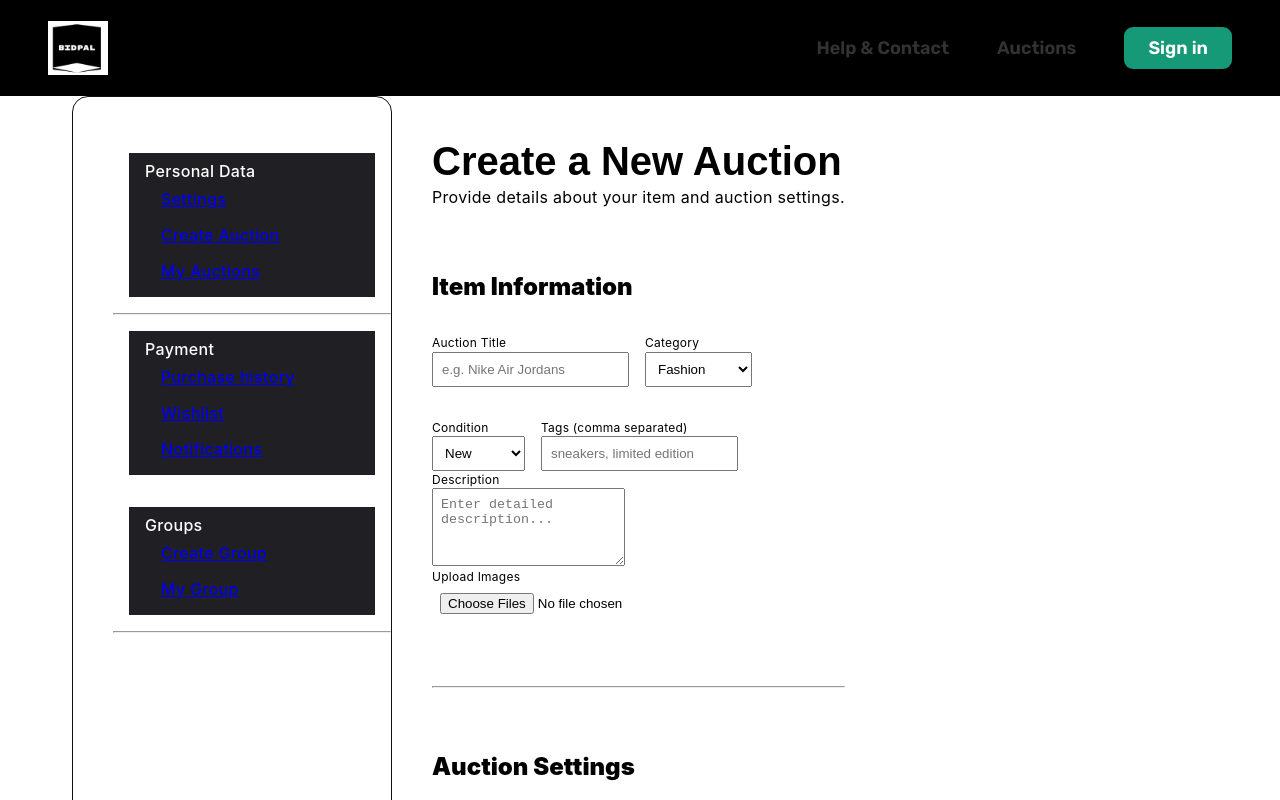
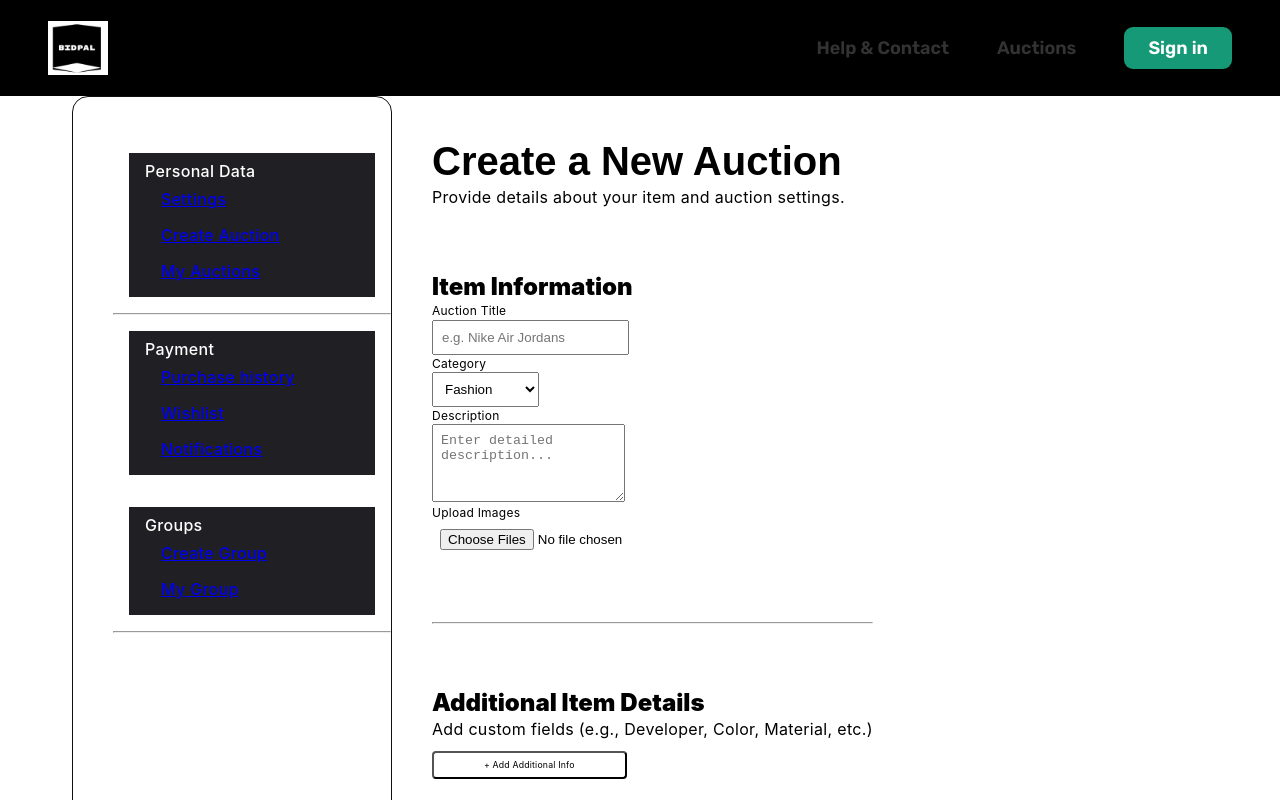
Before and after one commit to 1210692-OmarHarb/bidpal, a React (Create React App) app: page /auctionpage in a window 1280 px wide. Shown: the top 800 px of the page. Built offline with nearby package versions, Linux system fonts and the light colour scheme.

Commit message:
newchangesAuctioncreation

```diff
--- a/src/pages/User/AuctionPage.js
+++ b/src/pages/User/AuctionPage.js
@@ -1,4 +1,4 @@
-import React from "react";
+import React, { useState } from "react";
 import { Link } from "react-router-dom";
 
 import "../../styles/general.css";
@@ -8,6 +8,17 @@ import Navigation from "../../components/Navigation";
 import Footer from "../../components/Footer";
 
 function AuctionPage() {
+  const [extraFields, setExtraFields] = useState([]);
+
+  const addField = () => {
+    setExtraFields([...extraFields, { name: "", description: "" }]);
+  };
+
+  const handleFieldChange = (index, field, value) => {
+    const newFields = [...extraFields];
+    newFields[index][field] = value;
+    setExtraFields(newFields);
+  };
   return (
     <>
       <Navigation />
@@ -67,7 +78,6 @@ function AuctionPage() {
 
                 <div className="acc-box">
                   <h4 className="acc-info-title">Item Information</h4>
-                  <div className="acc-box-container">
                   <div className="acc-box-container-item">
                     <label className="ledit2">Auction Title</label>
                     <input
@@ -85,6 +95,74 @@ function AuctionPage() {
                       <option>Other</option>
                     </select>
                   </div>
+                  {/* Description */}
+                  <div className="acc-box-container-item">
+                    <label className="ledit2">Description</label>
+                    <textarea
+                      className="input11"
+                      rows="4"
+                      placeholder="Enter detailed description..."
+                    />
+                  </div>
+
+                  <div className="acc-box-container-item">
+                    <label className="ledit2">Upload Images</label>
+                    <input className="input11" type="file" multiple />
+                  </div>
+
+                  <hr className="devider" />
+
+                  {/* Additional Item Details */}
+                  <div className="acc-box">
+                    <h4 className="acc-info-title">Additional Item Details</h4>
+                    <p className="personal-view-descreption">
+                      Add custom fields (e.g., Developer, Color, Material, etc.)
+                    </p>
+
+                    {extraFields.map((field, index) => (
+                      <div
+                        key={index}
+                        className="acc-box-container extra-field-box"
+                      >
+                        <input
+                          className="input11"
+                          type="text"
+                          placeholder="Info Name (e.g., Developer)"
+                          value={field.name}
+                          onChange={(e) =>
+                            handleFieldChange(index, "name", e.target.value)
+                          }
+                        />
+                        <input
+                          className="input11"
+                          type="text"
+                          placeholder="Description (e.g., Rogue Factor)"
+                          value={field.description}
+                          onChange={(e) =>
+                            handleFieldChange(
+                              index,
+                              "description",
+                              e.target.value
+                            )
+                          }
+                        />
+                      </div>
+                    ))}
+
+                    <button
+                      type="button"
+                      onClick={addField}
+                      className="btn1"
+                      style={{ marginTop: "1rem" }}
+                    >
+                      + Add Additional Info
+                    </button>
+                  </div>
+                  <hr className="devider" />
+
+                  {/* Features (checkboxes) */}
+                  <div className="acc-box">
+                    <h4 className="acc-info-title">Item Features</h4>
                   </div>
 
                   <div className="acc-box-container">
@@ -106,20 +184,6 @@ function AuctionPage() {
                         placeholder="sneakers, limited edition"
                       />
                     </div>
-                  </div>
-
-                  <div className="acc-box-container-item">
-                    <label className="ledit2">Description</label>
-                    <textarea
-                      className="input11"
-                      rows="4"
-                      placeholder="Enter detailed description..."
-                    />
-                  </div>
-
-                  <div className="acc-box-container-item">
-                    <label className="ledit2">Upload Images</label>
-                    <input className="input11" type="file" multiple />
                   </div>
                 </div>
 
```
Lines whose indentation alone changed are shown as unchanged.
